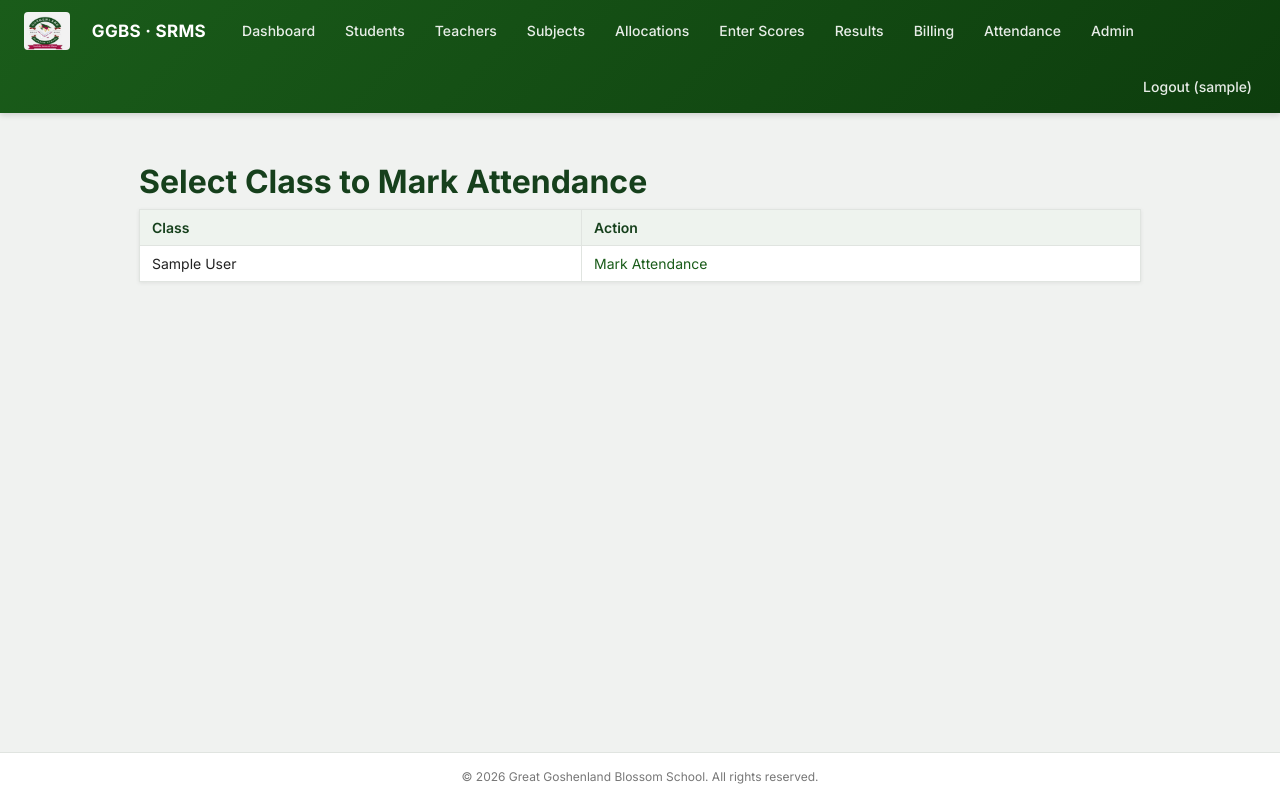
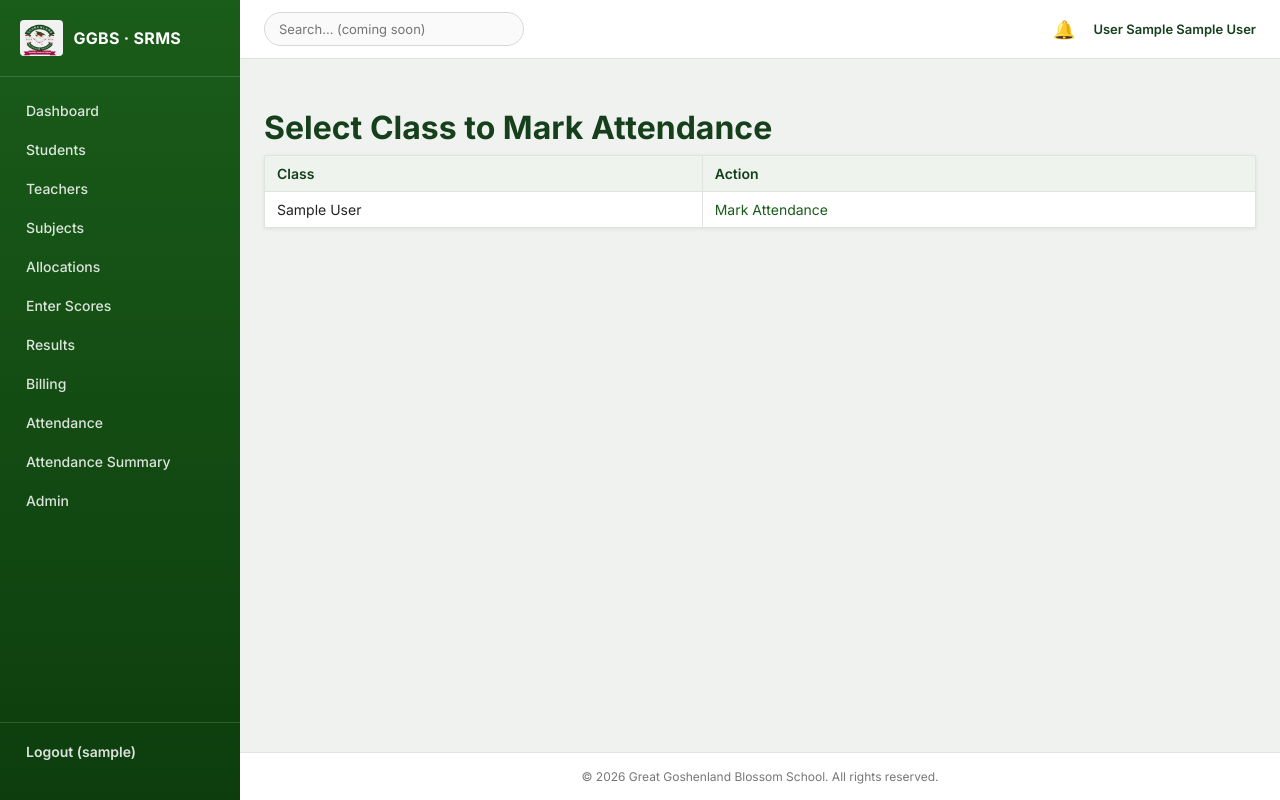
Before and after one commit to Obagoldpaul/school-result-system, a Django app: page /attendance/ in a window 1280 px wide. Run offline with Django 5.2, Linux system fonts and the light colour scheme; a user stored in the database is signed in; tables that the repository leaves empty hold one stand-in row (values such as "Sample post").

Commit message:
Add top bar with search placeholder and announcement icon placeholder

```diff
--- a/static/css/base.css
+++ b/static/css/base.css
@@ -12,13 +12,6 @@ body {
     flex-direction: column;
 }
 
-.content {
-    max-width: 1050px;
-    margin: 28px auto;
-    padding: 0 24px;
-    flex: 1;
-    width: 100%;
-}
 
 h1 {
     font-weight: 700;
@@ -49,60 +42,3 @@ footer {
     border-top: 1px solid #e0e4e0;
     background: #fff;
 }
-
-/* ==========================
-   Navigation
-========================== */
-
-nav {
-    background: linear-gradient(135deg, #1a5c1a, #0d3d0d);
-    padding: 12px 24px;
-    display: flex;
-    align-items: center;
-    gap: 22px;
-    flex-wrap: wrap;
-    box-shadow: 0 2px 6px rgba(0,0,0,0.15);
-}
-
-nav img {
-    height: 38px;
-    border-radius: 4px;
-}
-
-nav .brand {
-    font-weight: 700;
-    font-size: 17px;
-    color: #fff;
-    margin-right: 10px;
-    letter-spacing: 0.3px;
-}
-
-nav a {
-    color: rgba(255,255,255,0.9);
-    text-decoration: none;
-    font-size: 14px;
-    font-weight: 500;
-    padding: 6px 4px;
-    border-bottom: 2px solid transparent;
-    transition: border-color 0.15s, color 0.15s;
-}
-
-nav a:hover {
-    color: #fff;
-    border-bottom-color: #fff;
-}
-
-nav form button {
-    background: none;
-    border: none;
-    cursor: pointer;
-    color: rgba(255,255,255,0.9);
-    font-size: 14px;
-    font-weight: 500;
-    font-family: inherit;
-    padding: 6px 4px;
-}
-
-nav form button:hover {
-    color: #fff;
-}
--- a/static/css/sidebar.css
+++ b/static/css/sidebar.css
@@ -0,0 +1,131 @@
+.app-layout {
+    display: flex;
+    min-height: 100vh;
+}
+
+.sidebar {
+    width: 240px;
+    background: linear-gradient(180deg, #1a5c1a, #0d3d0d);
+    color: #fff;
+    display: flex;
+    flex-direction: column;
+    padding: 20px 0;
+    flex-shrink: 0;
+}
+
+.sidebar .brand {
+    display: flex;
+    align-items: center;
+    gap: 10px;
+    padding: 0 20px 20px 20px;
+    border-bottom: 1px solid rgba(255,255,255,0.15);
+    margin-bottom: 15px;
+}
+
+.sidebar .brand img { height: 36px; border-radius: 4px; }
+.sidebar .brand span { font-weight: 700; font-size: 16px; letter-spacing: 0.3px; }
+
+.sidebar nav {
+    display: flex;
+    flex-direction: column;
+    gap: 2px;
+    flex: 1;
+    padding: 0 12px;
+}
+
+.sidebar nav a {
+    color: rgba(255,255,255,0.85);
+    text-decoration: none;
+    padding: 10px 14px;
+    border-radius: 6px;
+    font-size: 14px;
+    font-weight: 500;
+    transition: background 0.15s, color 0.15s;
+}
+
+.sidebar nav a:hover {
+    background: rgba(255,255,255,0.1);
+    color: #fff;
+}
+
+.sidebar nav a.active {
+    background: rgba(255,255,255,0.18);
+    color: #fff;
+}
+
+.sidebar .logout-form {
+    padding: 12px;
+    border-top: 1px solid rgba(255,255,255,0.15);
+    margin-top: 10px;
+}
+
+.sidebar .logout-form button {
+    background: none;
+    border: none;
+    color: rgba(255,255,255,0.85);
+    cursor: pointer;
+    font-size: 14px;
+    font-family: inherit;
+    padding: 8px 14px;
+    width: 100%;
+    text-align: left;
+    border-radius: 6px;
+}
+
+.sidebar .logout-form button:hover {
+    background: rgba(255,255,255,0.1);
+    color: #fff;
+}
+
+.main-area {
+    flex: 1;
+    display: flex;
+    flex-direction: column;
+    min-width: 0;
+}
+
+.main-area .content {
+    max-width: 1050px;
+    margin: 28px auto;
+    padding: 0 24px;
+    flex: 1;
+    width: 100%;
+}
+
+.topbar {
+    background: #fff;
+    border-bottom: 1px solid #e0e4e0;
+    padding: 12px 24px;
+    display: flex;
+    align-items: center;
+    justify-content: space-between;
+    gap: 20px;
+}
+
+.topbar .search-box input {
+    padding: 8px 14px;
+    border: 1px solid #d5dad5;
+    border-radius: 20px;
+    font-family: inherit;
+    font-size: 13px;
+    width: 260px;
+}
+
+.topbar .topbar-right {
+    display: flex;
+    align-items: center;
+    gap: 18px;
+}
+
+.topbar .notif-icon {
+    font-size: 18px;
+    color: #444;
+    text-decoration: none;
+    position: relative;
+}
+
+.topbar .user-chip {
+    font-size: 13px;
+    font-weight: 600;
+    color: #16401c;
+}
--- a/templates/base.html
+++ b/templates/base.html
@@ -9,6 +9,7 @@
     <link rel="stylesheet" href="{% static 'css/base.css' %}">
     <link rel="stylesheet" href="{% static 'css/tables.css' %}">
     <link rel="stylesheet" href="{% static 'css/forms.css' %}">
+    <link rel="stylesheet" href="{% static 'css/sidebar.css' %}">
     <style>
         * { box-sizing: border-box; }
         body {
@@ -16,50 +17,11 @@
             margin: 0;
             background: #f0f2f0;
             color: #222;
-            min-height: 100vh;
-            display: flex;
-            flex-direction: column;
         }
-
-        nav {
-            background: linear-gradient(135deg, #1a5c1a, #0d3d0d);
-            padding: 12px 24px;
-            display: flex;
-            align-items: center;
-            gap: 22px;
-            flex-wrap: wrap;
-            box-shadow: 0 2px 6px rgba(0,0,0,0.15);
-        }
-        nav img { height: 38px; border-radius: 4px; }
-        nav a {
-            color: rgba(255,255,255,0.9);
-            text-decoration: none;
-            font-size: 14px;
-            font-weight: 500;
-            padding: 6px 4px;
-            border-bottom: 2px solid transparent;
-            transition: border-color 0.15s, color 0.15s;
-        }
-        nav a:hover { color: #fff; border-bottom-color: #fff; }
-        nav .brand { font-weight: 700; font-size: 17px; color: #fff; margin-right: 10px; letter-spacing: 0.3px; }
-        nav form button {
-            background: none; border: none; cursor: pointer;
-            color: rgba(255,255,255,0.9); font-size: 14px; font-weight: 500;
-            font-family: inherit; padding: 6px 4px;
-        }
-        nav form button:hover { color: #fff; }
-
-        .content { max-width: 1050px; margin: 28px auto; padding: 0 24px; flex: 1; width: 100%; }
-
         h1 { font-weight: 700; color: #16401c; margin-bottom: 8px; }
         h2, h3 { font-weight: 600; color: #16401c; }
-
-
-
-
         a { color: #1a5c1a; }
         a:hover { color: #0d3d0d; }
-
         footer {
             text-align: center;
             padding: 16px;
@@ -71,10 +33,13 @@
     </style>
 </head>
 <body>
+    <div class="app-layout">
+        <div class="sidebar">
+            <div class="brand">
+                <img src="{% static 'images/logo.png' %}" alt="Logo">
+                <span>GGBS · SRMS</span>
+            </div>
             <nav>
-    <img src="{% static 'images/logo.png' %}" alt="Logo">
-    <span class="brand">GGBS · SRMS</span>
-
                 <a href="{% url 'dashboard_home' %}">Dashboard</a>
 
                 {% if is_admin %}
@@ -86,6 +51,7 @@
                     <a href="{% url 'class_results' %}">Results</a>
                     <a href="{% url 'students_owing' %}">Billing</a>
                     <a href="{% url 'select_class_for_attendance' %}">Attendance</a>
+                    <a href="{% url 'class_attendance_summary' %}">Attendance Summary</a>
                     <a href="/admin/">Admin</a>
 
                 {% elif is_principal %}
@@ -93,14 +59,17 @@
                     <a href="{% url 'class_results' %}">Results</a>
                     <a href="{% url 'students_owing' %}">Billing</a>
                     <a href="{% url 'select_class_for_attendance' %}">Attendance</a>
+                    <a href="{% url 'class_attendance_summary' %}">Attendance Summary</a>
 
                 {% elif is_class_teacher %}
 
                     <a href="{% url 'select_allocation' %}">Enter Scores</a>
                     <a href="{% url 'class_results' %}">My Class</a>
                     <a href="{% url 'select_class_for_attendance' %}">Attendance</a>
+                    <a href="{% url 'class_attendance_summary' %}">Attendance Summary</a>
 
                 {% elif is_teacher %}
+
                     <a href="{% url 'select_allocation' %}">Enter Scores</a>
 
                 {% elif is_student %}
@@ -112,18 +81,26 @@
                     {% endif %}
 
                 {% endif %}
+            </nav>
 
             {% if request.user.is_authenticated %}
-    <form method="POST"
-          action="{% url 'logout' %}"
-          style="margin-left:auto; display:inline;">
+            <form method="POST" action="{% url 'logout' %}" class="logout-form">
                 {% csrf_token %}
-        <button type="submit">
-            Logout ({{ request.user.username }})
-        </button>
+                <button type="submit">Logout ({{ request.user.username }})</button>
             </form>
             {% endif %}
-</nav>
+        </div>
+
+        <div class="main-area">
+            <div class="topbar">
+                <form method="GET" action="#" class="search-box">
+                    <input type="text" placeholder="Search... (coming soon)" disabled>
+                </form>
+                <div class="topbar-right">
+                    <span class="notif-icon" title="Announcements (coming soon)">🔔</span>
+                    <span class="user-chip">{{ request.user.get_full_name|default:request.user.username }}</span>
+                </div>
+            </div>
             <div class="content">
                 {% block content %}
                 {% endblock %}
@@ -131,5 +108,7 @@
             <footer>
                 &copy; {% now "Y" %} Great Goshenland Blossom School. All rights reserved.
             </footer>
+        </div>
+    </div>
 </body>
 </html>
```
Also changed, not shown: 2 other files. Lines whose indentation alone changed are shown as unchanged.
